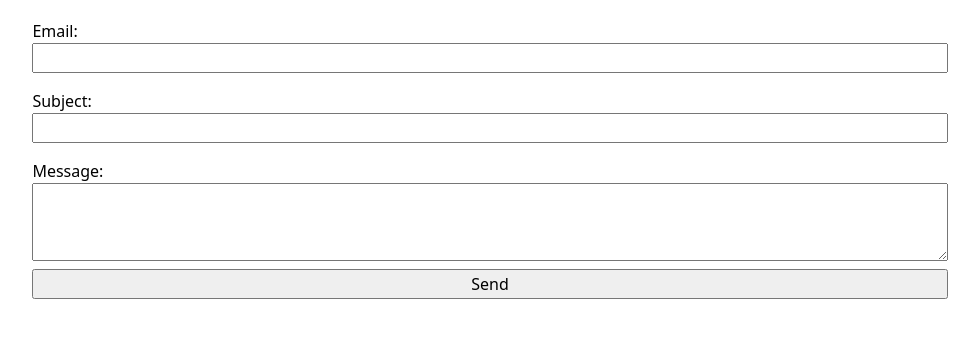
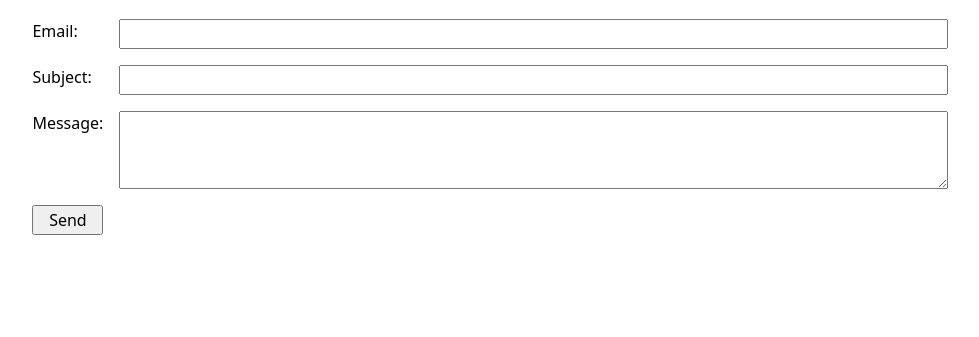
Before and after one commit to Zeng-xinyi/portfolio, a plain HTML site: page contact/index.html in a window 1280 px wide. Shown: the part 121-458 px from the top of the page, without its empty margins (150-1129 px from the left). Drawn offline with Linux system fonts and the light colour scheme.

Commit message:
Grid layout

```diff
--- a/style.css
+++ b/style.css
@@ -65,21 +65,18 @@ button {
   font: inherit;
 }
 
-/*each label is a line*/
-label,
-input,
-textarea,
-button {
-  display: block;
-}
-
-input,
-textarea,
-button {
-  width: 100%;
-  box-sizing: border-box; /*avoid overflowing*/
+form {
+  display: grid;
+  grid-template-columns: auto 1fr;
+  gap: 1em;
 }
 
 label {
-  margin-block: 1em 0.5em;
+  display: grid;
+  grid-template-columns: subgrid;
+  grid-column: 1 / -1;
 }
+
+button[type="submit"] {
+  grid-column: 1 / -1;
+}
```
